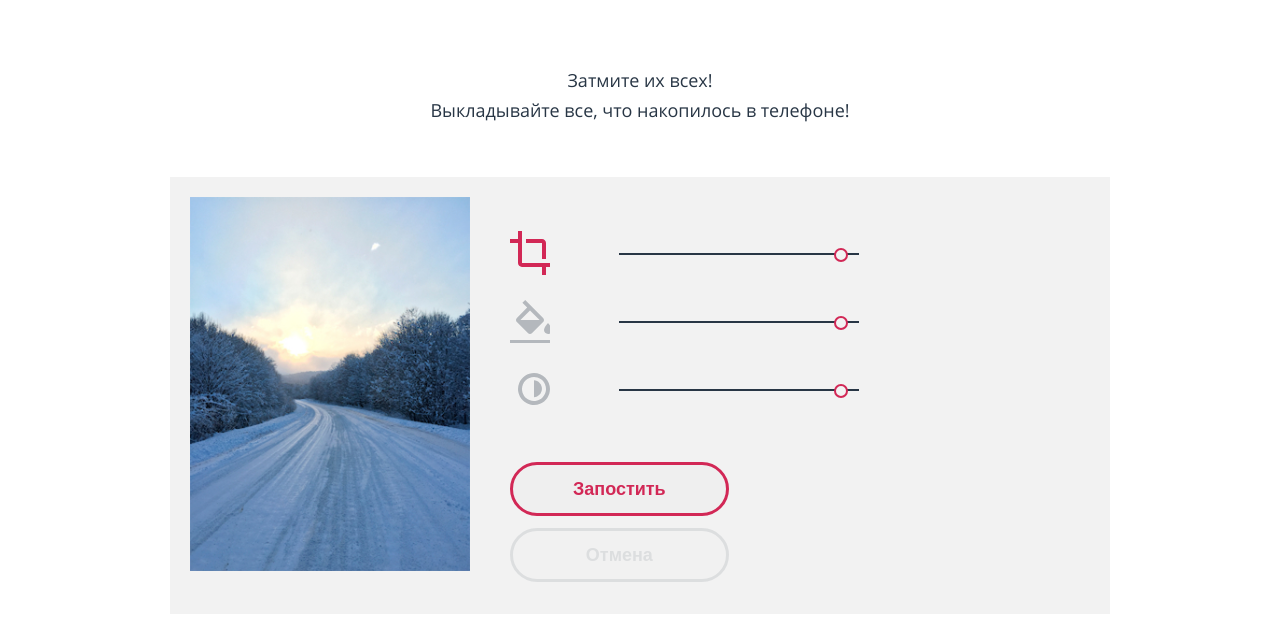
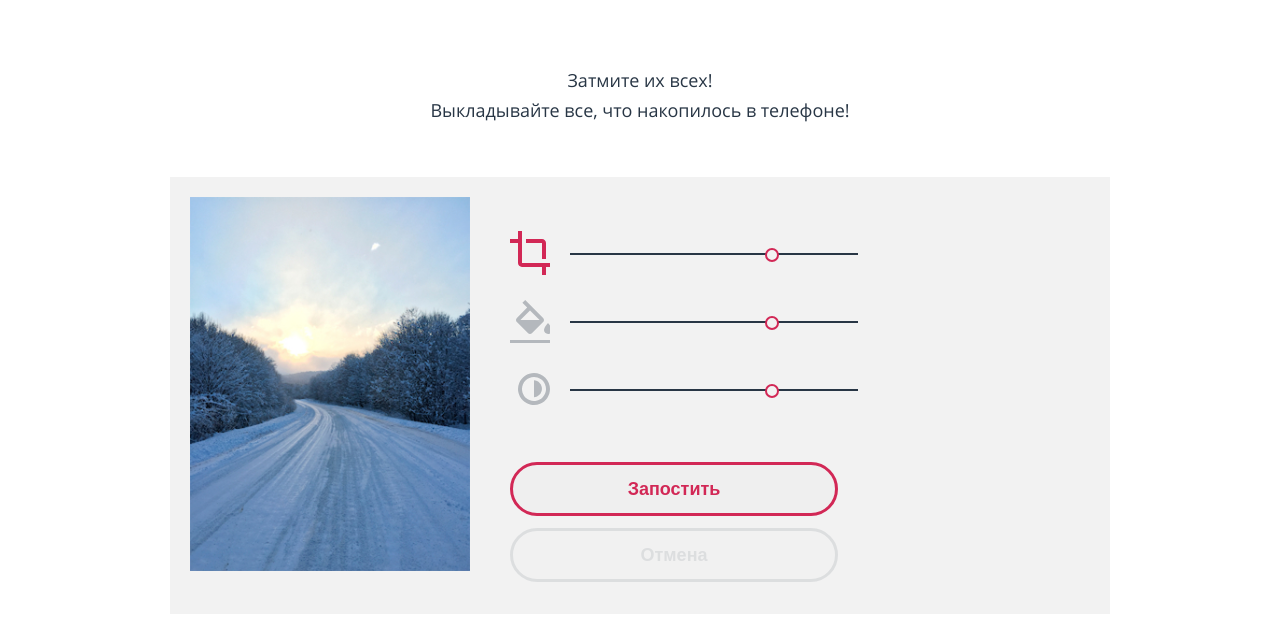
Before and after one commit to kotovi4/1314303-pink-22, a website: page source/catalog.html in a window 1280 px wide. Shown: the part 2255-2886 px from the top of the page. Drawn offline with nearby package versions, Linux system fonts and the light colour scheme; files that its build step writes are made by us from their sources.

Commit message:
Добавляет ширину контролам

```diff
--- a/source/less/blocks/form-photo.less
+++ b/source/less/blocks/form-photo.less
@@ -56,7 +56,7 @@
 
   @media (min-width: @tablet-width) {
     display: grid;
-    grid-template-columns: 1fr 1fr;
+    grid-template-columns: 1fr 288px;
   }
 }
 
@@ -97,6 +97,11 @@
     height: 2px;
     margin: 0 auto;
     background: @main-text-color;
+
+    @media (min-width: @tablet-width) {
+      width: 100%;
+      margin-left: 20px;
+    }
   }
 
   &::after {
@@ -173,17 +178,6 @@
 
 .form-photo__range-filter {
   display: none;
-  // position: absolute;
-  // right: 33px;
-  // bottom: -6px;
-  // padding: 0;
-  // margin: 0;
-  // width: 14px;
-  // height: 14px;
-  // background-color: @features-bg-color;
-  // border: 2px solid @accent-color;
-  // border-radius: 50%;
-  // cursor: pointer;
 }
 
 .form-photo__button {
```
